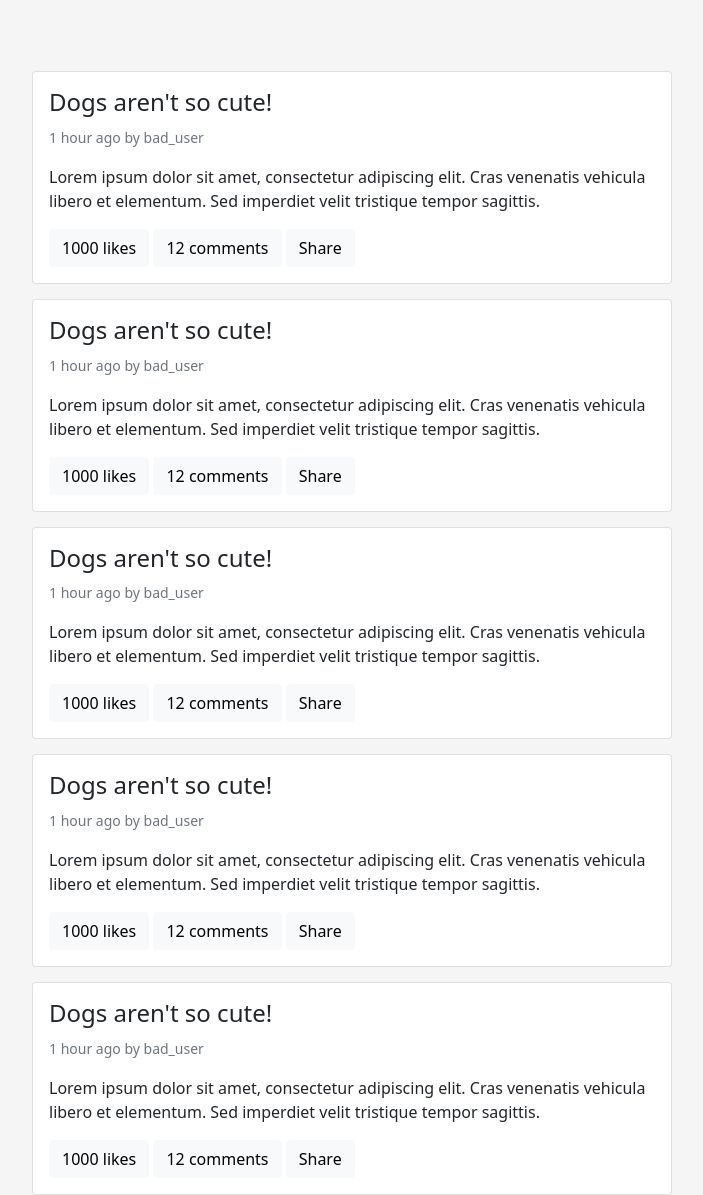
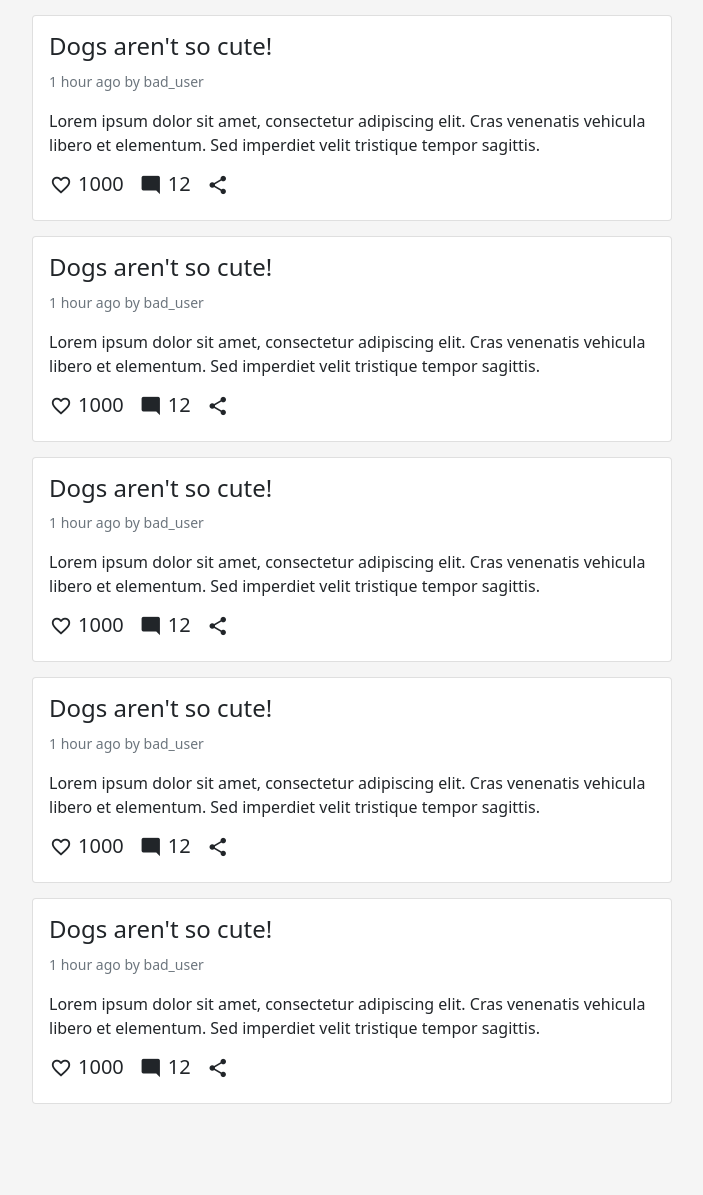
Before and after one commit to fuetser/flask_project, a Flask app: page /template in a window 1280 px wide. Shown: the whole page, without its empty margins (288-991 px from the left). After the commit the page ends 1104 px from the top, so only its background shows below. Run offline with Flask 2, Linux system fonts and the light colour scheme.

Commit message:
better icons, better post card structure

```diff
--- a/static/css/style.css
+++ b/static/css/style.css
@@ -39,18 +39,29 @@ body {
     backgroud: #ffffff;
 }
 
-.posts-wall a {
-    text-decoration: none;
-    color: inherit;
-}
-
 .card {
     margin-top: 15px;
 }
 
-.post-btn:hover {
-    background-color: #f55d3e;
-    color: #ffffff;
+.post-link {
+    color: inherit;
+    text-decoration: none;
+}
+
+.post-info {
+    margin-top: 15px;
+}
+
+.post-info div {
+    margin-right: 15px;
+}
+
+.post-info-category span {
+    margin-right: 5px;
+}
+
+.post-info-button {
+    padding: 0px;
 }
 
 .post-body {
@@ -65,7 +76,15 @@ body {
     padding: 10px;
 }
 
-.like-icon:hover {
+.icon-like:hover {
+    color: #2288ff;
+}
+
+.icon-comments:hover {
+    color: #2288ff;
+}
+
+.icon-share:hover {
     color: #2288ff;
 }
 
@@ -73,7 +92,7 @@ body {
     font-family: 'Material Icons';
     font-weight: normal;
     font-style: normal;
-  font-size: 24px;  /* Preferred icon size */
+    font-size: 22px;  /* Preferred icon size */
     display: inline-block;
     line-height: 1;
     text-transform: none;
@@ -96,16 +115,16 @@ body {
 
 
 /* for hiding navbar on scroll */
-.smart-scroll{
+.smart-scroll {
     position: fixed;
     top: 0;
     right: 0;
     left: 0;
     z-index: 1030;
 }
-.scrolled-down{
+.scrolled-down {
    transform:translateY(-100%); transition: all 0.5s ease-in-out;
 }
-.scrolled-up{
+.scrolled-up {
    transform:translateY(0); transition: all 0.25s ease-in-out;
 }
--- a/templates/index.html
+++ b/templates/index.html
@@ -5,16 +5,18 @@
       <meta name="viewport" content="width=device-width, initial-scale=1, shrink-to-fit=no">
       <link rel="preconnect" href="https://fonts.gstatic.com">
       <link href="https://fonts.googleapis.com/css2?family=Inter:wght@600&display=swap" rel="stylesheet">
+      <link href="https://fonts.googleapis.com/icon?family=Material+Icons" rel="stylesheet">
       <link rel="stylesheet"
             href="https://cdn.jsdelivr.net/npm/bootstrap@5.0.0-beta1/dist/css/bootstrap.min.css"
             integrity="sha384-giJF6kkoqNQ00vy+HMDP7azOuL0xtbfIcaT9wjKHr8RbDVddVHyTfAAsrekwKmP1"
             crossorigin="anonymous">
       <link href="{{ url_for('static', filename='css/style.css') }}" rel="stylesheet">
       <script src="https://ajax.googleapis.com/ajax/libs/jquery/3.5.1/jquery.min.js"></script>
+      <script type="text/javascript" src="{{ url_for('static', filename='js/index.js')}}"></script>
       <title>Лучшее</title>
    </head>
    <body>
-      <nav class="navbar navbar-expand-lg navbar-dark smart-scroll", style="background-color: #f55d3e">
+      <nav class="navbar navbar-expand-lg navbar-dark smart-scroll" style="background-color: #f55d3e">
          <button class="navbar-toggler" type="button" data-toggle="collapse" data-target="#navbarNavAltMarkup" aria-controls="navbarNavAltMarkup" aria-expanded="false" aria-label="Toggle navigation">
             <span class="navbar-toggler-icon"></span>
          </button>
@@ -26,27 +28,43 @@
             </div>
          </div>
       </nav>
-      <div class="container">
       <div class="posts-wall d-flex flex-column justify-content-center bd-highlight">
          {% for post in posts %}
-            <a href="posts/{{ post.id }}">
          <div class="card">
             <div class="card-body">
+               <a class="post-link" href="posts/{{ post.id }}">
                   <span class="post-title">
                      <h4 class="card-title">{{ post.title }}</h4>
                   </span>
+               </a>
                <p class="card-text"><small class="text-muted">{{ post.elapsed }} by {{ post.author.nickname }}</small></p>
+               <a class="post-link" href="posts/{{ post.id }}">
                   <p class="card-text">{{ post.body }}</p>
-                     <button type="button" class="btn btn-light post-btn smooth-transtion">{{ post.likes }} likes</button>
-                     <button type="button" class="btn btn-light post-btn smooth-transtion">{{ post.comments }} comments</button>
-                     <button type="button" class="btn btn-light post-btn smooth-transtion">Share</button>
+               </a>
+               <div class="post-info d-flex flex-row align-items-center">
+                  <div class="post-info-category d-flex flex-row align-items-center">
+                     <button type="button" class="btn btn-default post-info-button smooth-transtion" aria-label="like">
+                        <span class="material-icons icon-like">favorite_border</span>
+                     </button>
+                     <h5>{{ post.likes }}</h5>
+                  </div>
+                  <div class="post-info-category d-flex flex-row align-items-center">
+                     <a href="posts/{{ post.id }}#comments">
+                     <button type="button" class="btn btn-default post-info-button smooth-transtion" aria-label="comments">
+                        <span class="material-icons icon-comments">mode_comment</span>
+                     </button>
+                     </a>
+                     <h5>{{ post.comments }}</h5>
+                  </div>
+                  <div>
+                     <button type="button" class="btn btn-default post-info-button smooth-transtion" aria-label="share">
+                        <span class="material-icons icon-share">share</span>
+                     </button>
                   </div>
                </div>
-            </a>
+            </div>
+         </div>
          {% endfor %}
       </div>
-      </div>
-
-      <script type="text/javascript" src="{{ url_for('static', filename='js/index.js')}}"></script>
    </body>
 </html>
```
Also changed, not shown: templates/post.html (+12 -5 lines). Lines whose indentation alone changed are shown as unchanged.
